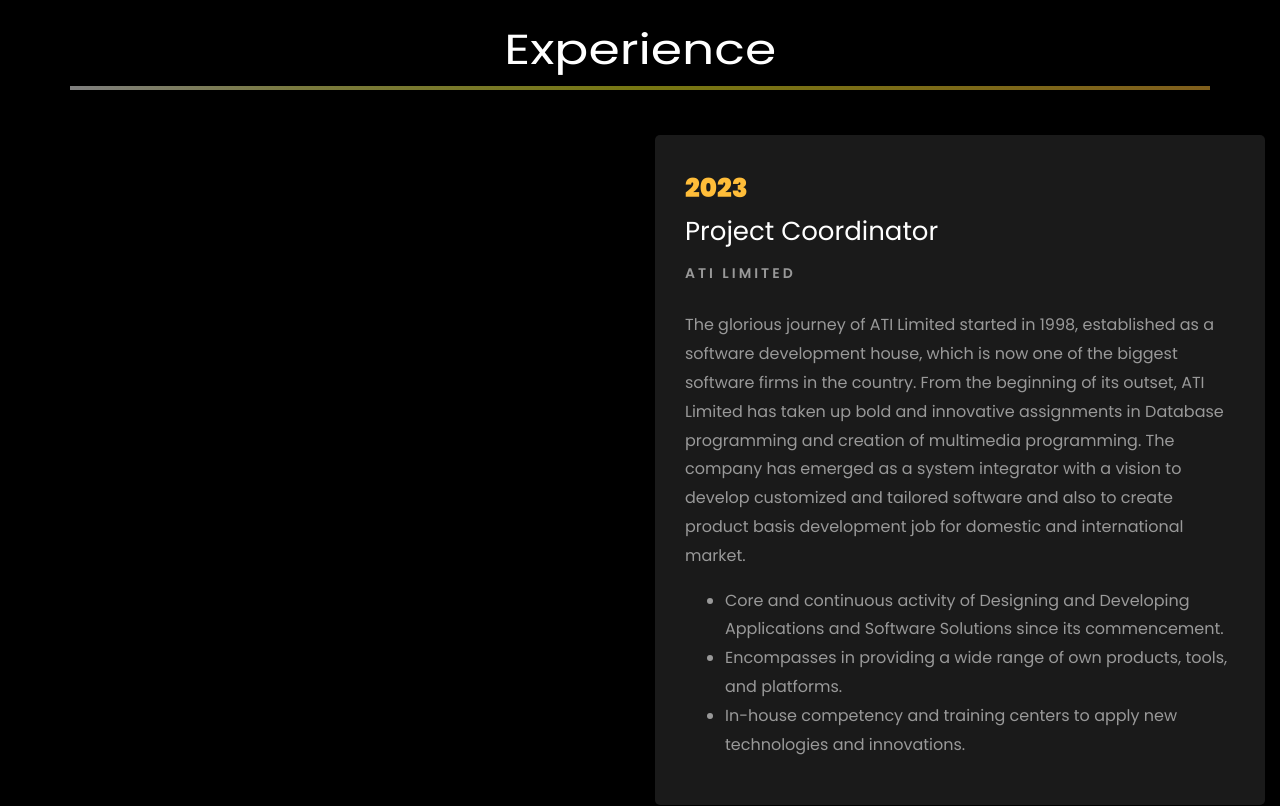
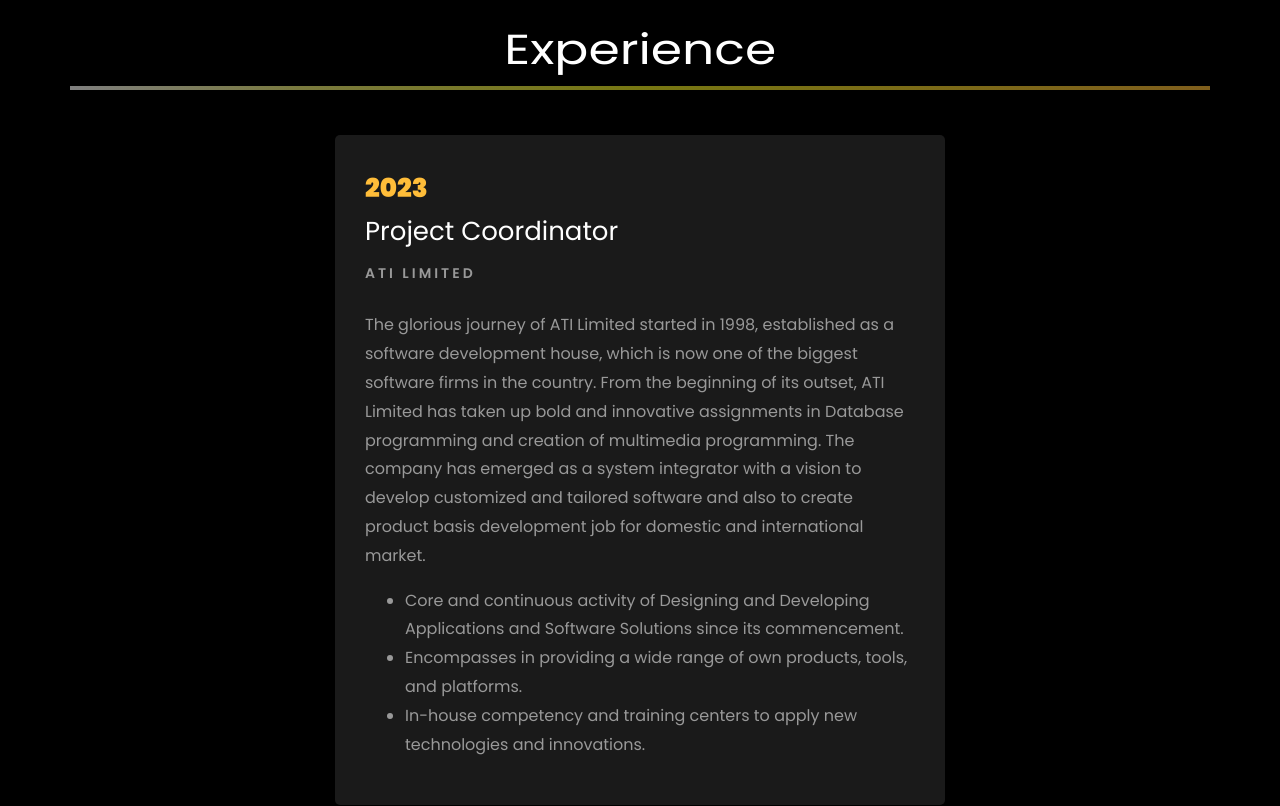
Before and after one commit to NazmulnHassan/NazmulnHassan.github.io, a plain HTML site: page index.html in a window 1280 px wide. Shown: the part 1880-2686 px from the top of the page. Drawn offline with Linux system fonts and the light colour scheme; files whose address does not match are found by name.

Commit message:
Update index.html

```diff
--- a/index.html
+++ b/index.html
@@ -338,7 +338,7 @@
 
 				</div>
 
-				<div class="col-md-6 ml-auto">
+				<div class="col-md-6 m-auto">
 					<div class="resume-wrap ftco-animate">
 						<span class="date">2023</span>
 						<h2>Project Coordinator</h2>
```
